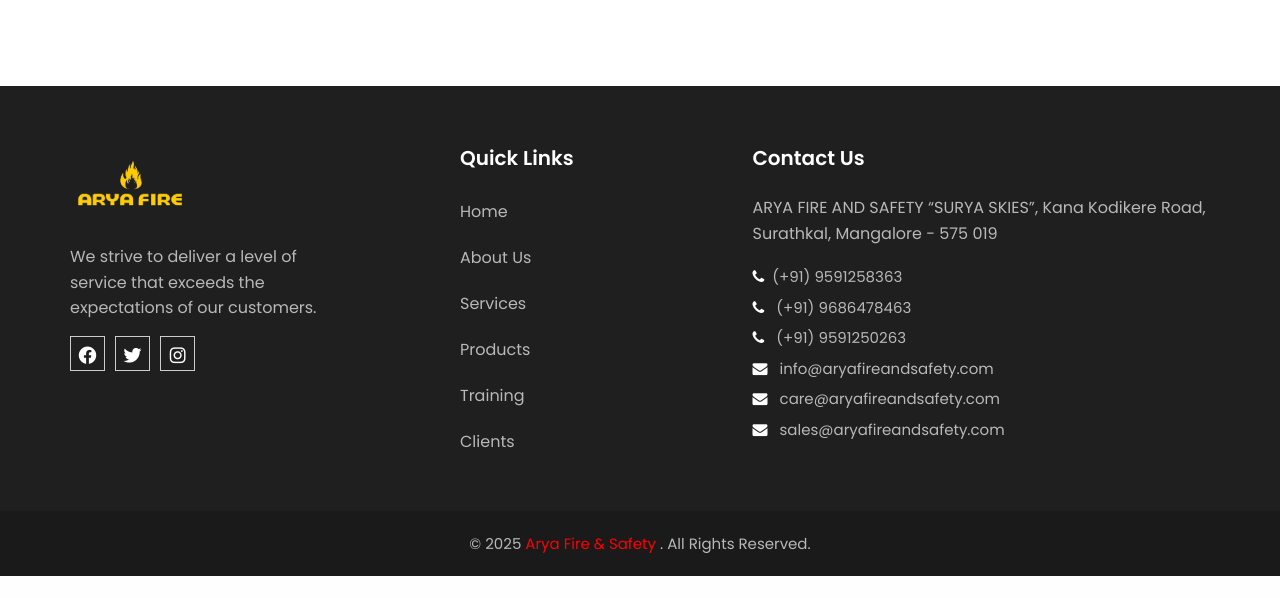
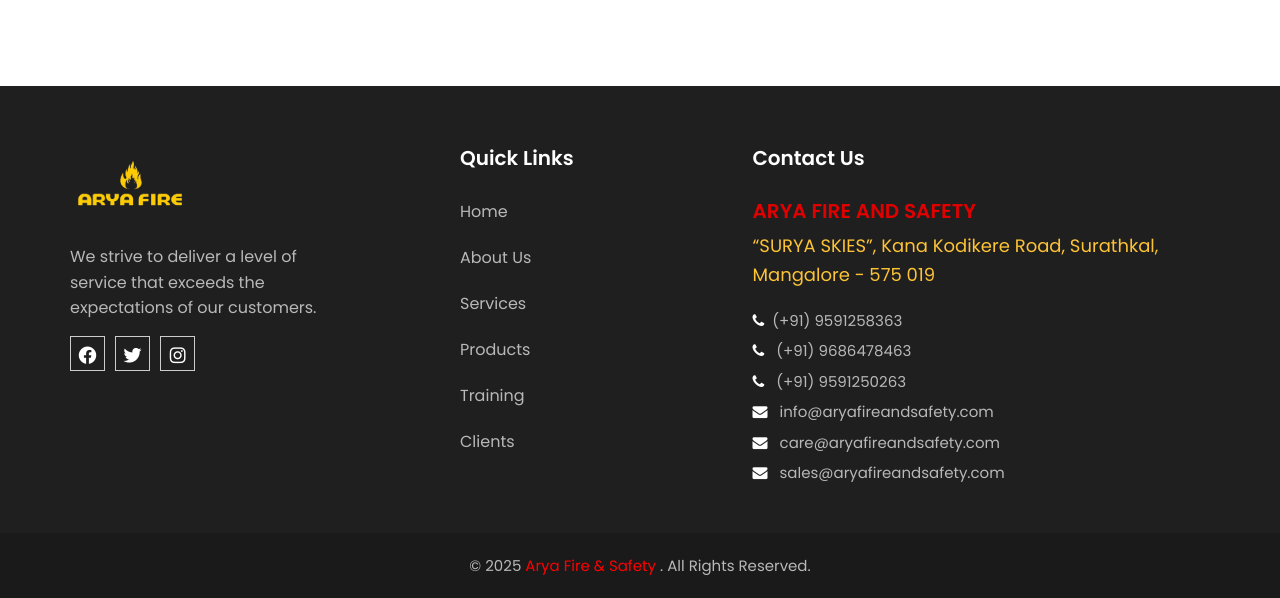
Before and after one commit to teammetasoft/AryaFire, a PHP site: page / in a window 1280 px wide. Shown: the part 3934-4532 px from the top of the page. Before the commit the page ends 4510 px from the top, so only its background shows below. Run offline with PHP 8.4, Linux system fonts and the light colour scheme.

Commit message:
Updated Adress Formating

```diff
--- a/css/style.css
+++ b/css/style.css
@@ -1162,10 +1162,16 @@
 }
 
 .footer__address>p {
-	color: #b8b8b8;
+	color: #fdc336;
 	line-height: 1.6;
-	font-size: 16px;
+	font-size: 18px;
 	margin-bottom: 20px;
+}
+.footer__address .company_name {
+	color: #E00000;
+	font-size: 20px;
+	font-weight: 600;
+	margin-bottom: 5px;
 }
 
 .footer__address b {
--- a/index.html
+++ b/index.html
@@ -599,7 +599,8 @@
                     <div class="col-lg-5 col-md-6 col-sm-6">
                         <div class="footer__address">
                             <h5>Contact Us</h5>
-                            <p>ARYA FIRE AND SAFETY
+                            <p class="company_name">ARYA FIRE AND SAFETY</p>
+                            <p>
                                 “SURYA SKIES”, Kana Kodikere Road,
                                 Surathkal, Mangalore - 575 019</p>
                             <ul>
```
